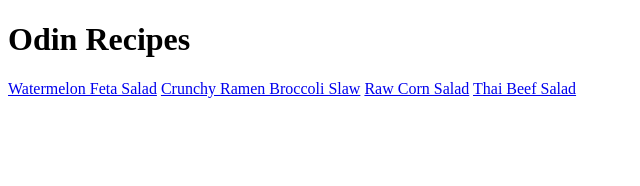
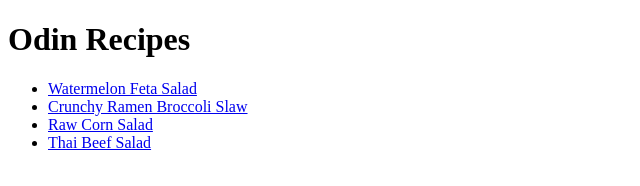
Before and after one commit to Gawdlie/odin-recipes, a plain HTML site: page index.html in a window 1280 px wide. Shown: the whole page, without its empty margins (0-640 px from the left). Drawn offline with Linux system fonts and the light colour scheme.

Commit message:
Make links not all next to each other Create unordered list of links for the homepage

```diff
--- a/index.html
+++ b/index.html
@@ -8,9 +8,11 @@
 
     <body>
         <h1>Odin Recipes</h1>
-        <a href="recipes/watermelon-feta-salad.html">Watermelon Feta Salad</a>
-        <a href="recipes/crunchy-ramen-broccoli-slaw.html">Crunchy Ramen Broccoli Slaw</a>
-        <a href="recipes/raw-corn-salad.html">Raw Corn Salad</a>
-        <a href="recipes/thai-beef-salad.html">Thai Beef Salad</a>
+            <ul>
+                <li><a href="recipes/watermelon-feta-salad.html">Watermelon Feta Salad</a></li>
+                <li><a href="recipes/crunchy-ramen-broccoli-slaw.html">Crunchy Ramen Broccoli Slaw</a></li>
+                <li><a href="recipes/raw-corn-salad.html">Raw Corn Salad</a></li>
+                <li><a href="recipes/thai-beef-salad.html">Thai Beef Salad</a></li>
+            </ul>
     </body>
 </html>
```
